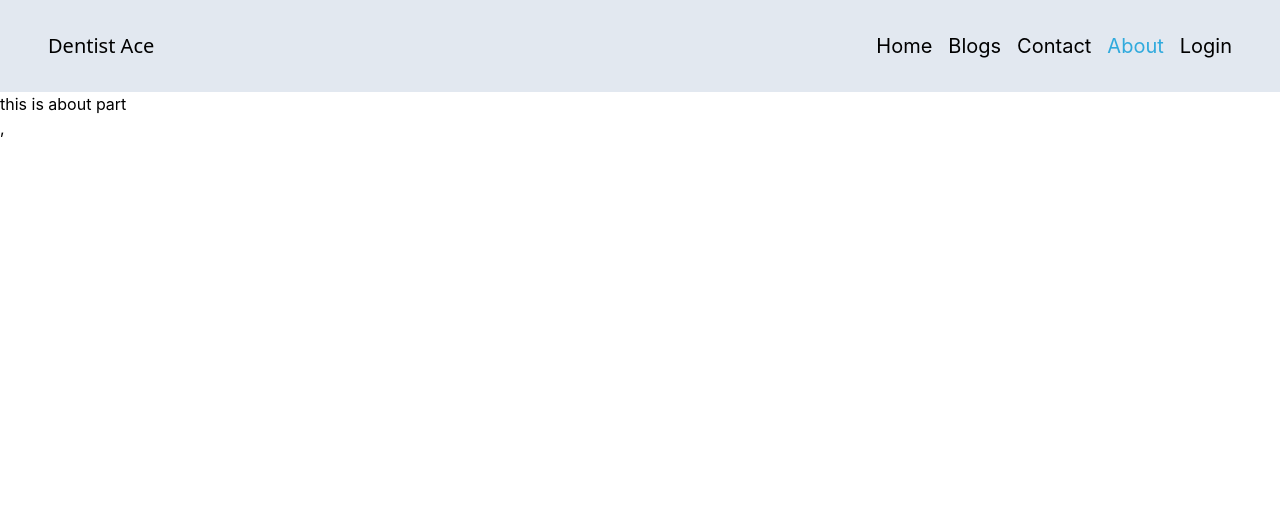
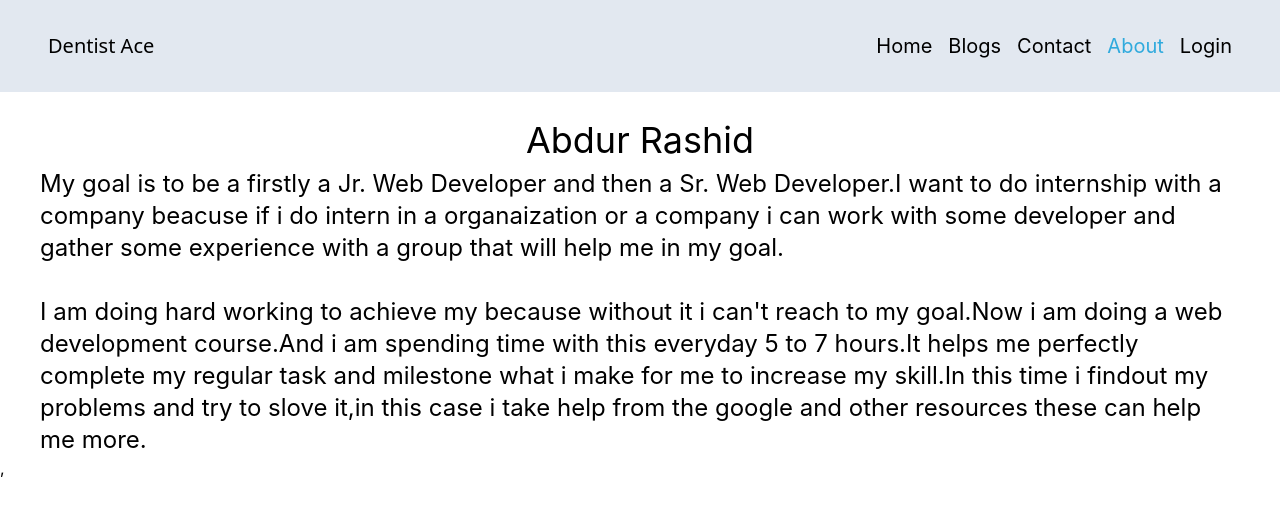
Before and after one commit to ARKOMOL/Dentist-Ace, a React (Create React App) app: page /about in a window 1280 px wide. Shown: the top 512 px of the page. Built offline with nearby package versions, Linux system fonts and the light colour scheme.

Commit message:
about part done

```diff
--- a/src/Component/About/About.js
+++ b/src/Component/About/About.js
@@ -2,8 +2,14 @@ import React from 'react';
 
 const About = () => {
     return (
-        <div>
-           <h1>this is about part </h1>
+        <div className='container mx-auto px-10'>
+           <h1 className=' text-4xl text-center pt-7 pb-2 '>
+            Abdur Rashid
+           </h1>
+           <h3 className='text-2xl'>
+            My goal is to be a firstly a Jr. Web Developer and then a Sr. Web Developer.I want to do internship with a company beacuse if i do intern in a organaization or a company i can work with some developer and  gather some experience with a group that will help me in my goal. <br /> <br />
+            I am doing hard working to achieve my because without it i can't reach to my goal.Now i am doing a web development course.And i am spending time with this everyday 5 to 7 hours.It helps me perfectly complete my regular task and milestone what i make for me to increase my skill.In this time i findout my problems and try to slove it,in this case i take help from the google and other resources these can help me more.
+           </h3>
         </div>
     );
 };
```
